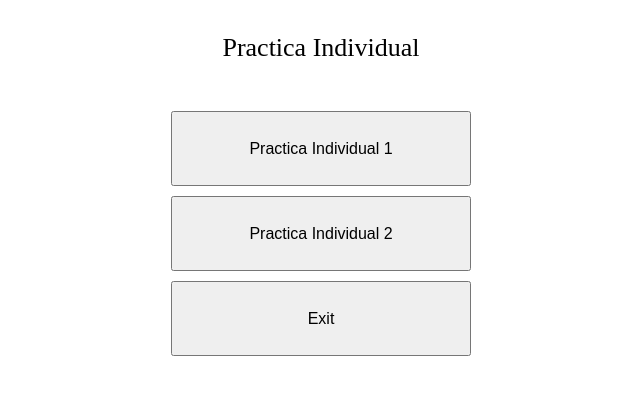
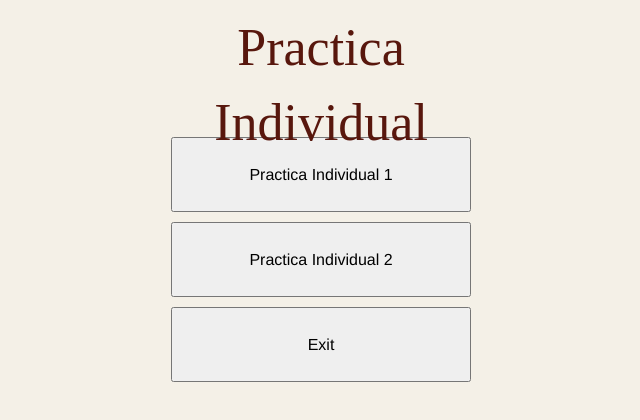
Before and after one commit to u1968408/p_individual, a plain HTML site: page index.html in a window 1280 px wide. Shown: the whole page, without its empty margins (319-959 px from the left). Drawn offline with Linux system fonts and the light colour scheme; a web font is replaced by a local one.

Commit message:
Update main.css

```diff
--- a/styles/main.css
+++ b/styles/main.css
@@ -1,6 +1,10 @@
+body {
+    background-color: #F4F0E7;
+}
 #title{
     font-family: 'MrsEavesPetiteCaps';
-	font-size: 26px;
+	font-size: 52px;
+    color: rgb(88,23,13);
 	line-height: 75px;
 }
 
@@ -10,6 +14,7 @@
 	margin-right: auto;
 	width: 300px;
 	height: 75px;
+    font-family: 'Franklin Gothic Medium', 'Arial Narrow', Arial, sans-serif;
 	font-size: 16px;
 	margin-top: 10px;
 }
```
